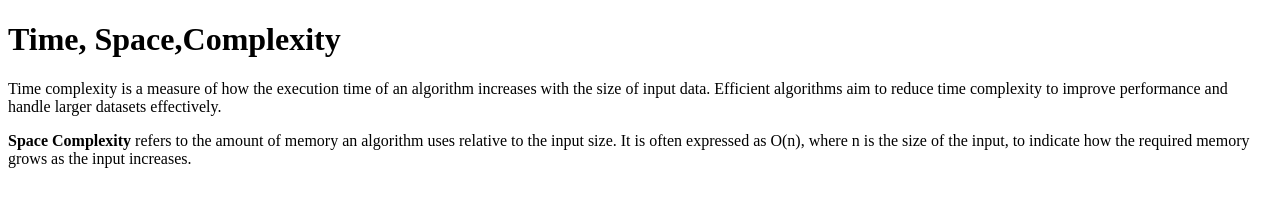
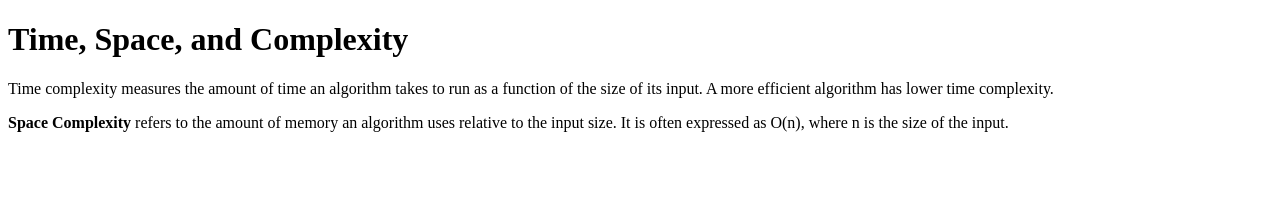
Before and after one commit to acciojob/time-and-space-complexity-piyush18singh, a website: page main.html in a window 1280 px wide. Drawn offline with Linux system fonts and the light colour scheme.

Commit message:
created a submission

```diff
--- a/main.html
+++ b/main.html
@@ -4,21 +4,22 @@
 
 <head>
 	<link rel="stylesheet" href="styles.css">
-	<title>Time and Space Complexity</title>
 </head>
 
 <body>
 	<!-- the entire body must be written by student -->
-	<h1>Time, Space,Complexity</h1>
 
-	<p>
-		 Time complexity is a measure of how the execution time of an algorithm increases with the size of input data. Efficient algorithms aim to reduce time complexity to improve performance and handle larger datasets effectively.
-	</p>
+    <h1>Time, Space, and Complexity</h1>
 
-	<p>
-		<b>Space Complexity</b> refers to the amount of memory an algorithm uses relative to the input size. It is often expressed as O(n), where n is the size of the input, to indicate how the required memory grows as the input increases.
-	</p>
+    <p>
+        Time complexity measures the amount of time an algorithm takes to run as a function of the size of its input.
+        A more efficient algorithm has lower time complexity.
+    </p>
 
+    <p>
+        <b>Space Complexity</b> refers to the amount of memory an algorithm uses relative to the input size.
+        It is often expressed as O(n), where n is the size of the input.
+    </p>
 
     <script type="text/javascript" src="./script.js">
 </script>
```
